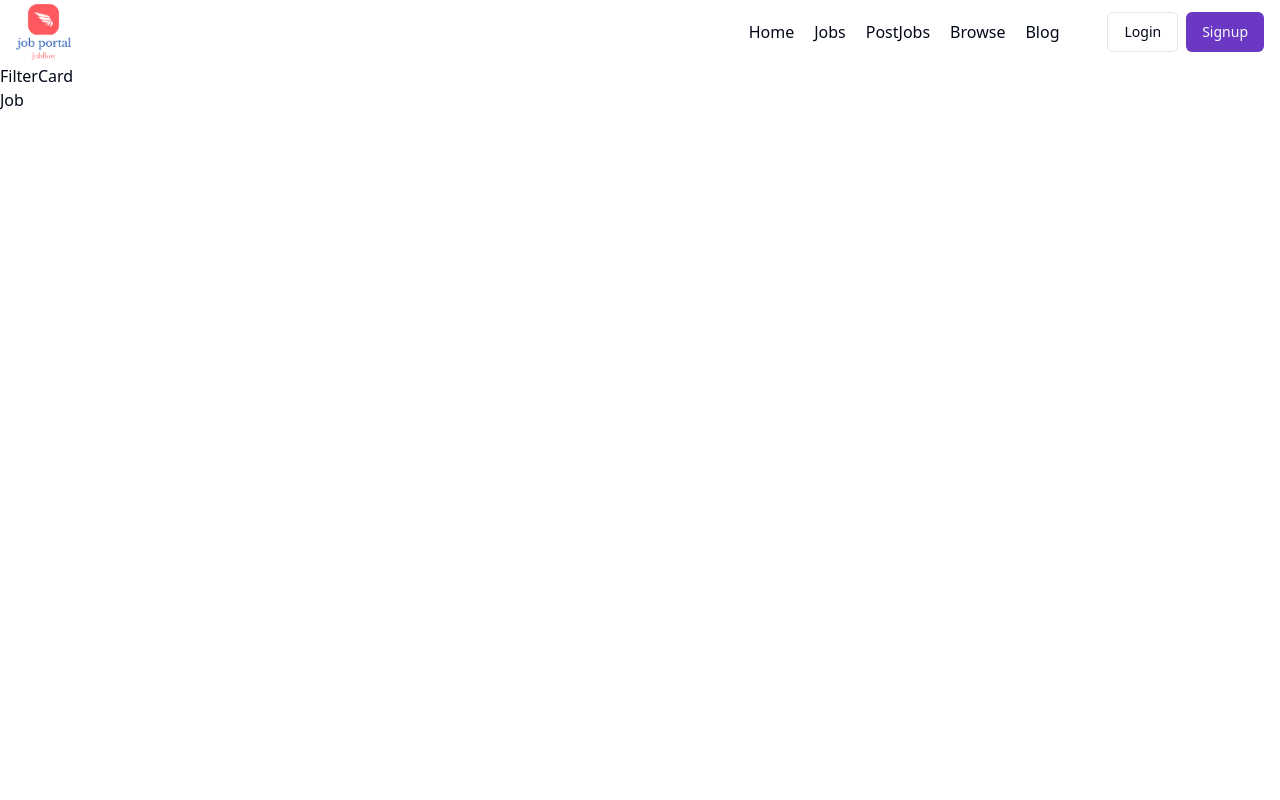
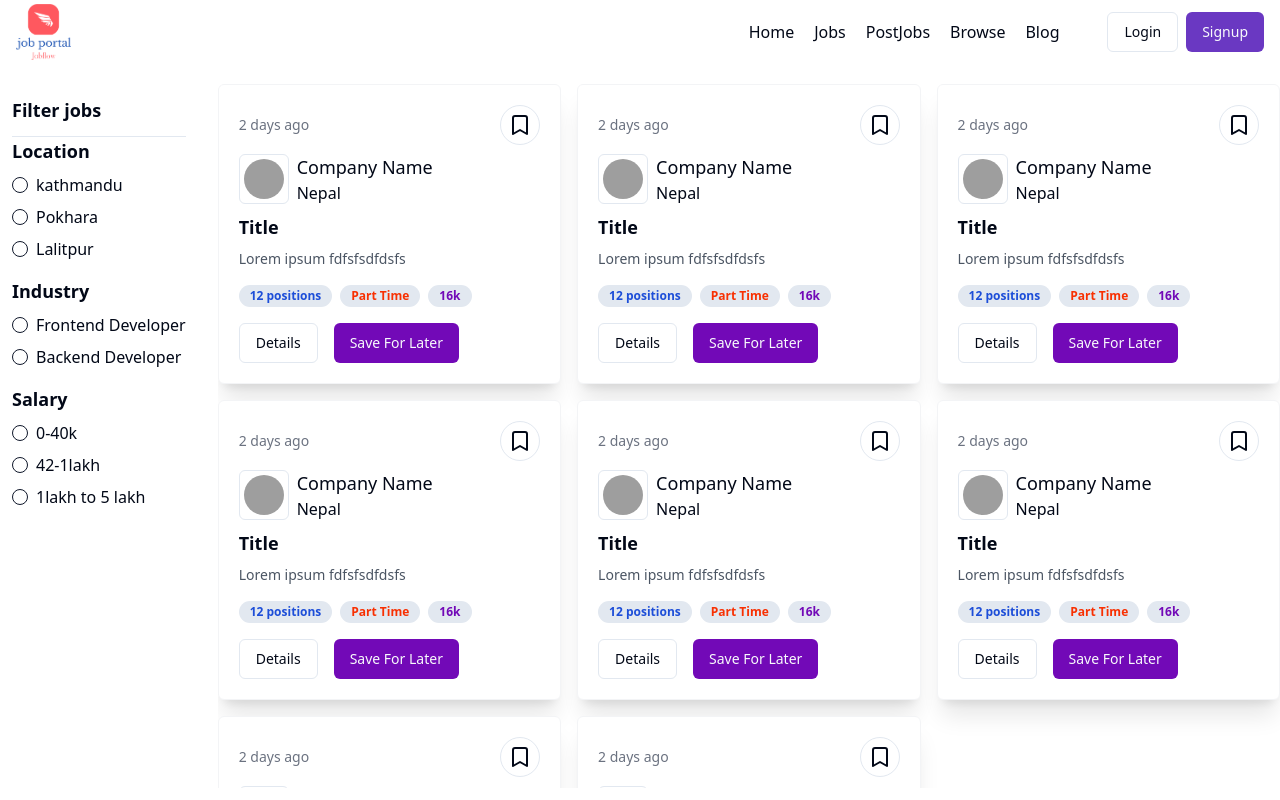
Before and after one commit to Dinanath99/jobFlow, a React (Vite) app in the folder frontend/: page /jobs in a window 1280 px wide. Built offline with nearby package versions, Linux system fonts and the light colour scheme; grey boxes are pictures that could not be loaded.

Commit message:
view profile added

```diff
--- a/frontend/src/components/Browse.jsx
+++ b/frontend/src/components/Browse.jsx
@@ -1,7 +1,24 @@
 import React from "react";
+import Navbar from "./shared/Navbar";
+import Job from "./Job";
 
+const randomJobs = [1, 2, 3];
 const Browse = () => {
-  return <div>Browse</div>;
+  return (
+    <div>
+      <Navbar />
+      <div className="max-w-7xl mx-auto my-10">
+        <h1 className="font-bold text-xl my-10">
+          Search Results ({randomJobs.length})
+        </h1>
+        <div className="grid grid-cols-3 gap-4">
+          {randomJobs.map((items, index) => {
+            return <Job />;
+          })}
+        </div>
+      </div>
+    </div>
+  );
 };
 
 export default Browse;
--- a/frontend/src/components/FilterCard.jsx
+++ b/frontend/src/components/FilterCard.jsx
@@ -1,7 +1,46 @@
+import { RadioGroup, RadioGroupItem } from "./ui/radio-group";
 import React from "react";
+import { Label } from "@radix-ui/react-label";
+
+const filterData = [
+  {
+    filterType: "Location",
+    array: ["kathmandu", "Pokhara", "Lalitpur"],
+  },
+  {
+    filterType: "Industry",
+    array: ["Frontend Developer", "Backend Developer"],
+  },
+  {
+    filterType: "Salary",
+    array: ["0-40k", "42-1lakh", "1lakh to 5 lakh"],
+  },
+];
 
 const FilterCard = () => {
-  return <div>FilterCard</div>;
+  return (
+    <div className="w-full bg-white p-3 rounded-md">
+      <h1 className="font-bold text-lg">Filter jobs</h1>
+      <hr className="mt-3" />
+      <RadioGroup>
+        {filterData.map((data, index) => {
+          return (
+            <div key={index}>
+              <h1 className="font-bold text-lg">{data.filterType}</h1>
+              {data.array.map((item, index) => {
+                return (
+                  <div className="flex items-center space-x-2 my-2">
+                    <RadioGroupItem value={item} />
+                    <Label>{item}</Label>
+                  </div>
+                );
+              })}
+            </div>
+          );
+        })}
+      </RadioGroup>
+    </div>
+  );
 };
 
 export default FilterCard;
--- a/frontend/src/components/Job.jsx
+++ b/frontend/src/components/Job.jsx
@@ -1,7 +1,57 @@
 import React from "react";
+import { Button } from "./ui/button";
+import { Bookmark } from "lucide-react";
+import { Badge } from "./ui/badge";
+import { Avatar, AvatarImage } from "./ui/avatar";
 
 const Job = () => {
-  return <div>Job</div>;
+  return (
+    <div className="p-5 rounded-md shadow-xl bg-white border border-gray-100">
+      <div className="flex items-center justify-between">
+        <p className="text-sm text-gray-500">2 days ago</p>
+        <Button variant="outline" className="rounded-full" size="icon">
+          <Bookmark />
+        </Button>
+      </div>
+      <div className="flex items-center gap-2 my-2">
+        <Button className="p-6" variant="outline" size="icon">
+          <Avatar>
+            <AvatarImage src="https://www.shutterstock.com/image-vector/circle-line-simple-design-logo-600nw-2174926871.jpg" />
+          </Avatar>
+        </Button>
+        <div>
+          <h1 className="font-medium text-lg">Company Name</h1>
+          <p>Nepal</p>
+        </div>
+      </div>
+      <div>
+        <h1 className="font-bold text-lg my-2">Title</h1>
+        <p className="text-sm text-gray-600">Lorem ipsum fdfsfsdfdsfs</p>
+      </div>
+
+      <div className="flex items-center gap-2 mt-4">
+        <Badge
+          className={"text-blue-700 font-bold bg-slate-200 hover:bg-slate-400"}
+        >
+          12 positions
+        </Badge>
+        <Badge
+          className={"text-[#F83002] font-bold bg-slate-200 hover:bg-slate-400"}
+        >
+          Part Time
+        </Badge>
+        <Badge
+          className={"text-[#7209b7] font-bold bg-slate-200 hover:bg-slate-400"}
+        >
+          16k
+        </Badge>
+      </div>
+      <div className="flex items-center gap-4 mt-4">
+        <Button variant="outline">Details</Button>
+        <Button className="bg-[#7209b7]">Save For Later</Button>
+      </div>
+    </div>
+  );
 };
 
 export default Job;
--- a/frontend/src/components/Jobs.jsx
+++ b/frontend/src/components/Jobs.jsx
@@ -2,15 +2,33 @@
 import Navbar from "./shared/Navbar";
 import FilterCard from "./FilterCard";
 import Job from "./Job";
+const jobsArray = [1, 2, 3, 4, 5, 6, 7, 8];
 
 const Jobs = () => {
   return (
     <div>
       <Navbar />
-      {/* filter card */}
-      <FilterCard />
-      {/* job card */}
-      <Job />
+      <div className="max-w-7xl mx-auto mt-5">
+        <div className="flex gap-5">
+          <div className="w-20%">
+            <FilterCard />
+          </div>
+
+          {jobsArray.length <= 0 ? (
+            <span>Job not found</span>
+          ) : (
+            <div className="flex-1 h-[88vh] overflow-y-auto pb-5">
+              <div className="grid grid-cols-3 gap-4">
+                {jobsArray.map((item, index) => (
+                  <div>
+                    <Job />
+                  </div>
+                ))}
+              </div>
+            </div>
+          )}
+        </div>
+      </div>
     </div>
   );
 };
--- a/frontend/src/components/auth/Login.jsx
+++ b/frontend/src/components/auth/Login.jsx
@@ -10,6 +10,8 @@
 
 import { Button } from "@/components/ui/button";
 import { toast } from "sonner";
+import { useDispatch, useSelector } from "react-redux";
+import { setUser } from "@/redux/authSlice";
 
 const Login = () => {
   const [input, setInput] = useState({
@@ -20,6 +22,7 @@
 
   //usenavigate hook to redirect to login page after succesfull signup
   const navigate = useNavigate();
+  const dispatch = useDispatch();
 
   const changeEventHandler = (e) => {
     setInput({
@@ -38,6 +41,7 @@
         withCredentials: true,
       });
       if (res.data.success) {
+        dispatch(setUser(res.data.userResponse));
         navigate("/");
         toast.success(res.data.message);
       }
--- a/frontend/src/components/shared/Navbar.jsx
+++ b/frontend/src/components/shared/Navbar.jsx
@@ -11,10 +11,12 @@
 
 import { Button } from "@/components/ui/button";
 import { LogOut, User2 } from "lucide-react";
+import { useSelector } from "react-redux";
 
 const Navbar = () => {
   //conditional rendering based on user authentication
-  const user = false;
+  //const user = true;
+  const { user } = useSelector((state) => state.auth);
   return (
     <div className="bg-white px-4">
       <div className="flex items-center justify-between mx-auto max-w-7xl h-16">
--- a/frontend/src/redux/authSlice.js
+++ b/frontend/src/redux/authSlice.js
@@ -3,14 +3,18 @@
   name: "auth",
   initialState: {
     loading: false,
+    user: null,
   },
   reducers: {
     //actions
     setLoading: (state, action) => {
       state.loading = action.payload;
     },
+    setUser: (state, action) => {
+      state.user = action.payload;
+    },
   },
 });
 
-export const { setLoading } = authSlice.actions;
+export const { setLoading, setUser } = authSlice.actions;
 export default authSlice.reducer;
```
Also changed, not shown: frontend/src/components/HeroSection.jsx (line endings or trailing spaces), 1 other file (tests, documents, lock files or other folders).
